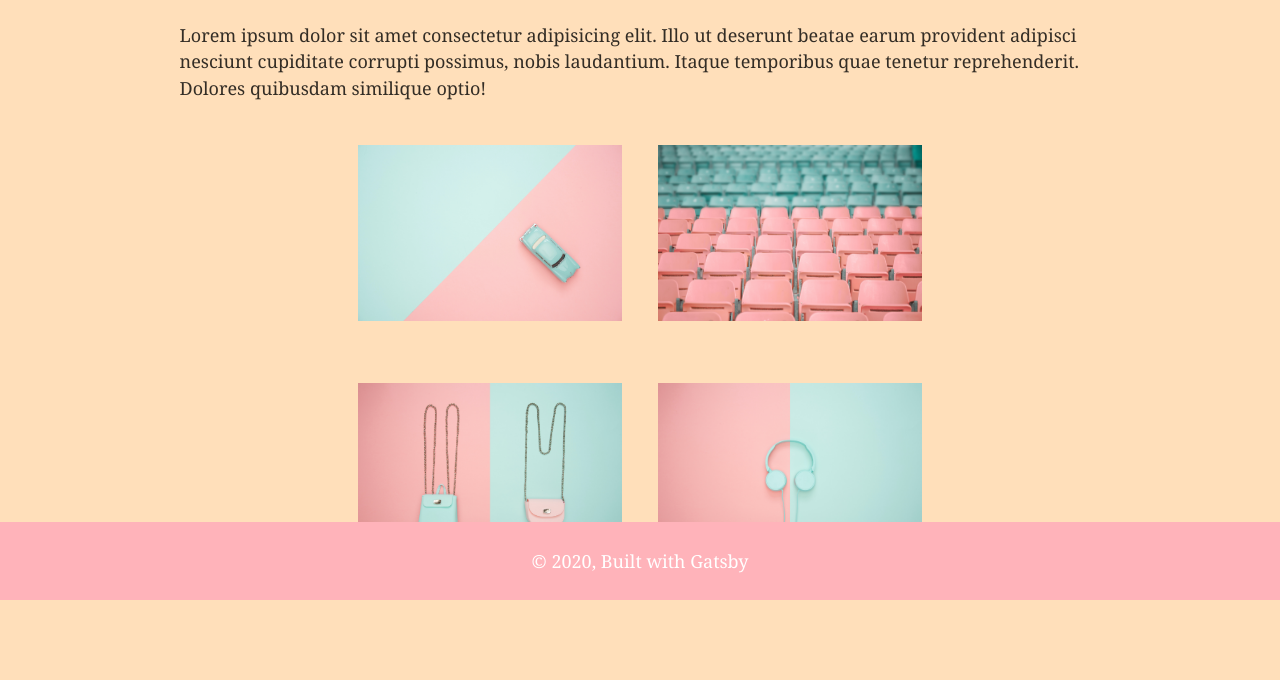
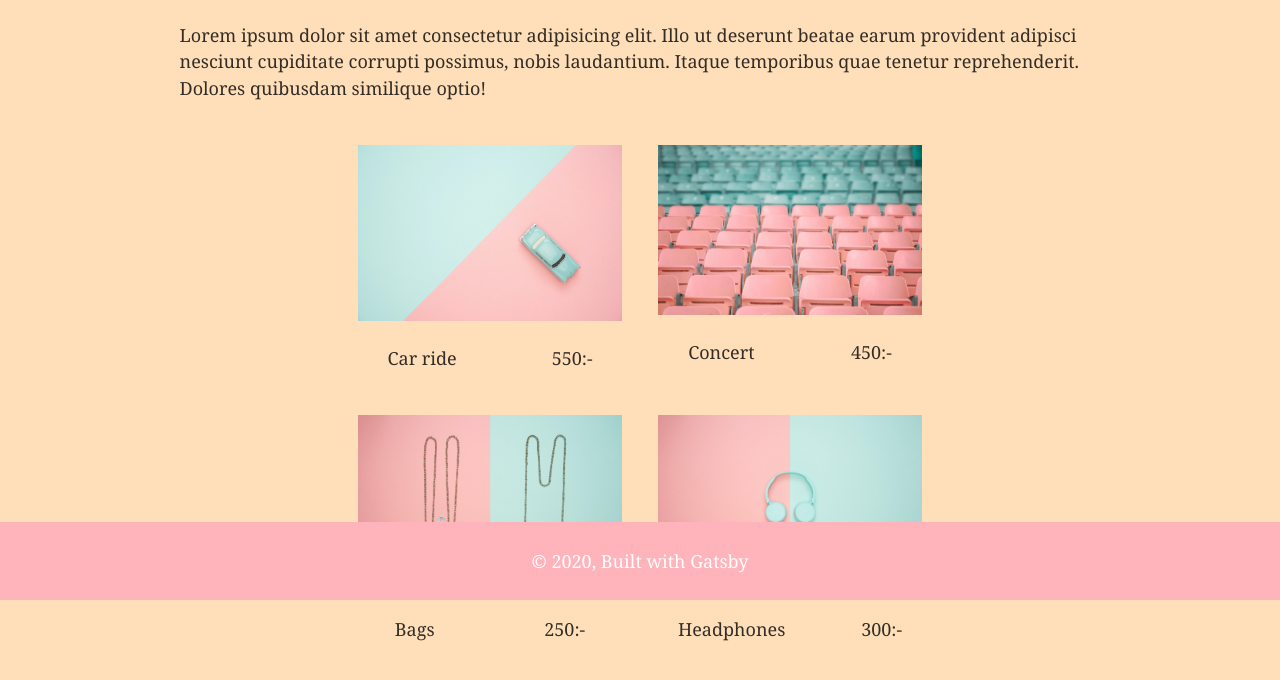
Before and after one commit to IsabelBlomstrom/first-gatsby-project, a Gatsby site: page / in a window 1280 px wide. Shown: the part 200-880 px from the top of the page. Built offline with nearby package versions, Linux system fonts and the light colour scheme; Gatsby itself is replaced by a stand-in of ours.

Commit message:
Added titles and prices with mocked data

```diff
--- a/src/components/layout.css
+++ b/src/components/layout.css
@@ -199,7 +199,6 @@
   margin-right: 0;
   margin-top: 0;
   padding: 1rem;
-  margin-bottom: 1.45rem;
 }
 svg:not(:root) {
   overflow: hidden;
--- a/src/pages/index.js
+++ b/src/pages/index.js
@@ -7,9 +7,45 @@
 import imageBags from "../images/pastel-bags.jpg"
 import imageHeadphones from "../images/pastel-headphones.jpg"
 
-const IndexPage = () => (
+const ProductData = [
+  {
+    title: "Car ride",
+    price: 550,
+    id: 1
+  },
+  {
+    title: "Concert",
+    price: 450,
+    id: 2
+  },
+  {
+    title: "Bags",
+    price: 250,
+    id: 3
+  },
+  {
+    title: "Headphones",
+    price: 300,
+    id: 4
+  }
+  ]
 
-  <Layout>
+
+const IndexPage = () => {
+  let car = ProductData.find(
+    product => product.id === 1);
+
+    let concert = ProductData.find(
+      product => product.id === 2);
+
+  let bags = ProductData.find(
+    product => product.id === 3);
+
+    let headphones = ProductData.find(
+      product => product.id === 4);
+
+  return (
+   <Layout>
     <SEO title="Home" />
     <h1>Welcome!</h1>
     <hr className="hr"/>
@@ -20,14 +56,41 @@
       quae tenetur reprehenderit. Dolores quibusdam similique optio!</p>
 
     <div className="imgDiv">
-      <img src={imageCar} width="300" height="auto" alt="car" />
-      <img src={imageChairs} width="300" height="auto" alt="chairs" />
-      </div>
+    <div>
+        <img src={imageCar} width="300" height="auto" alt="bags" />
+        <div style={{display: 'flex', justifyContent: 'space-around'}}>
+          <p>{car.title}</p>
+          <p>{car.price}:-</p>
+          </div>
+        </div>
+
+      <div>
+        <img src={imageChairs} width="300" height="auto" alt="bags" />
+        <div style={{display: 'flex', justifyContent: 'space-around'}}>
+          <p>{concert.title}</p>
+          <p>{concert.price}:-</p>
+          </div>
+        </div>
+        </div>
+
       <div className="imgDiv2">
-      <img src={imageBags} width="300" height="auto" alt="bags" />
-      <img src={imageHeadphones} width="300" height="auto" alt="headphones" />
+        <div>
+        <img src={imageBags} width="300" height="auto" alt="bags" />
+        <div style={{display: 'flex', justifyContent: 'space-around'}}>
+          <p>{bags.title}</p>
+          <p>{bags.price}:-</p>
+          </div>
+        </div>
+
+        <div>
+        <img src={imageHeadphones} width="300" height="auto" alt="bags" />
+        <div style={{display: 'flex', justifyContent: 'space-around'}}>
+          <p>{headphones.title}</p>
+          <p>{headphones.price}:-</p>
+          </div>
+        </div>
     </div>
   </Layout>
-)
+)}
 
 export default IndexPage
```
Also changed, not shown: src/components/productdata.js (added, +23 -0 lines).
